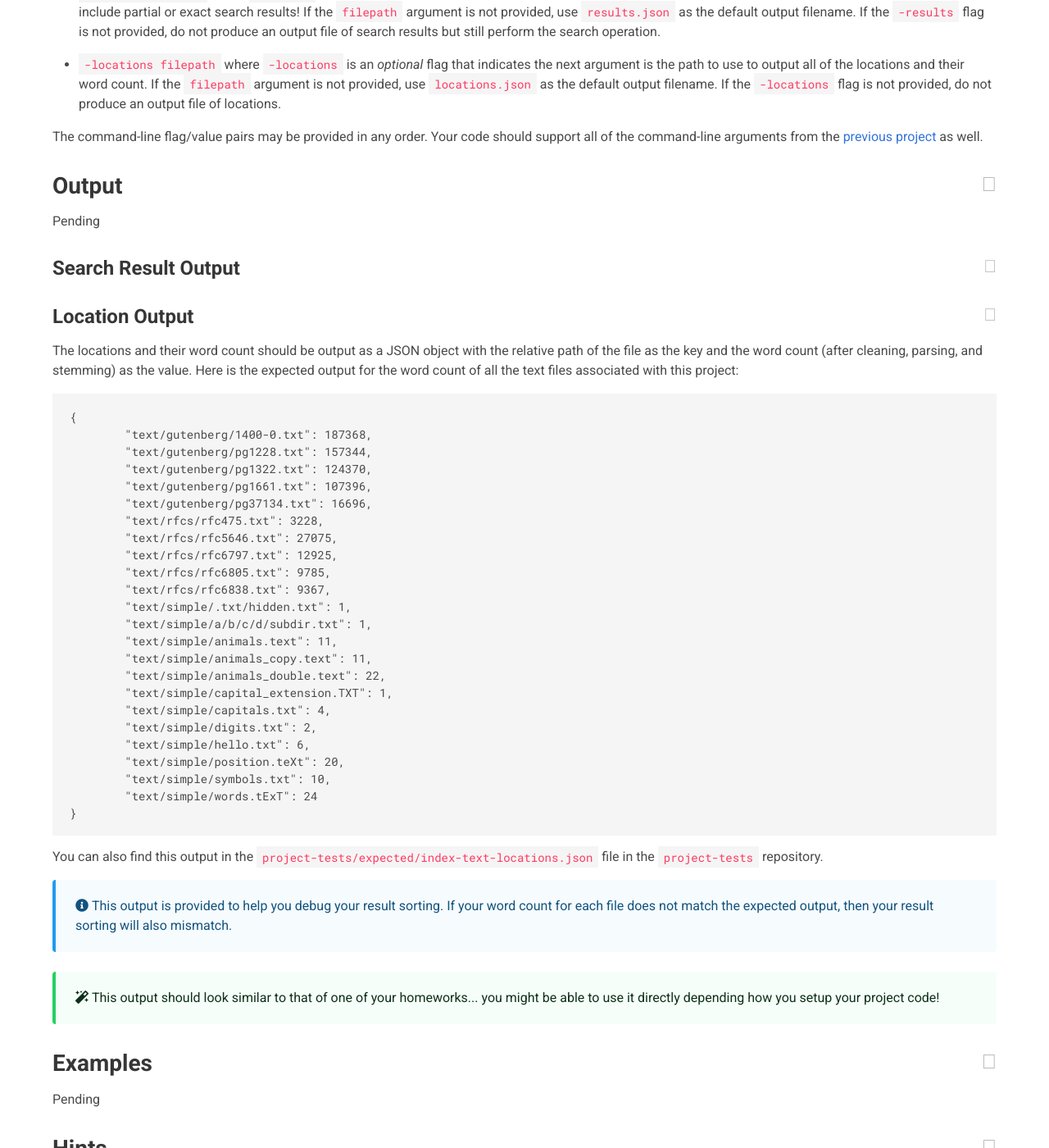
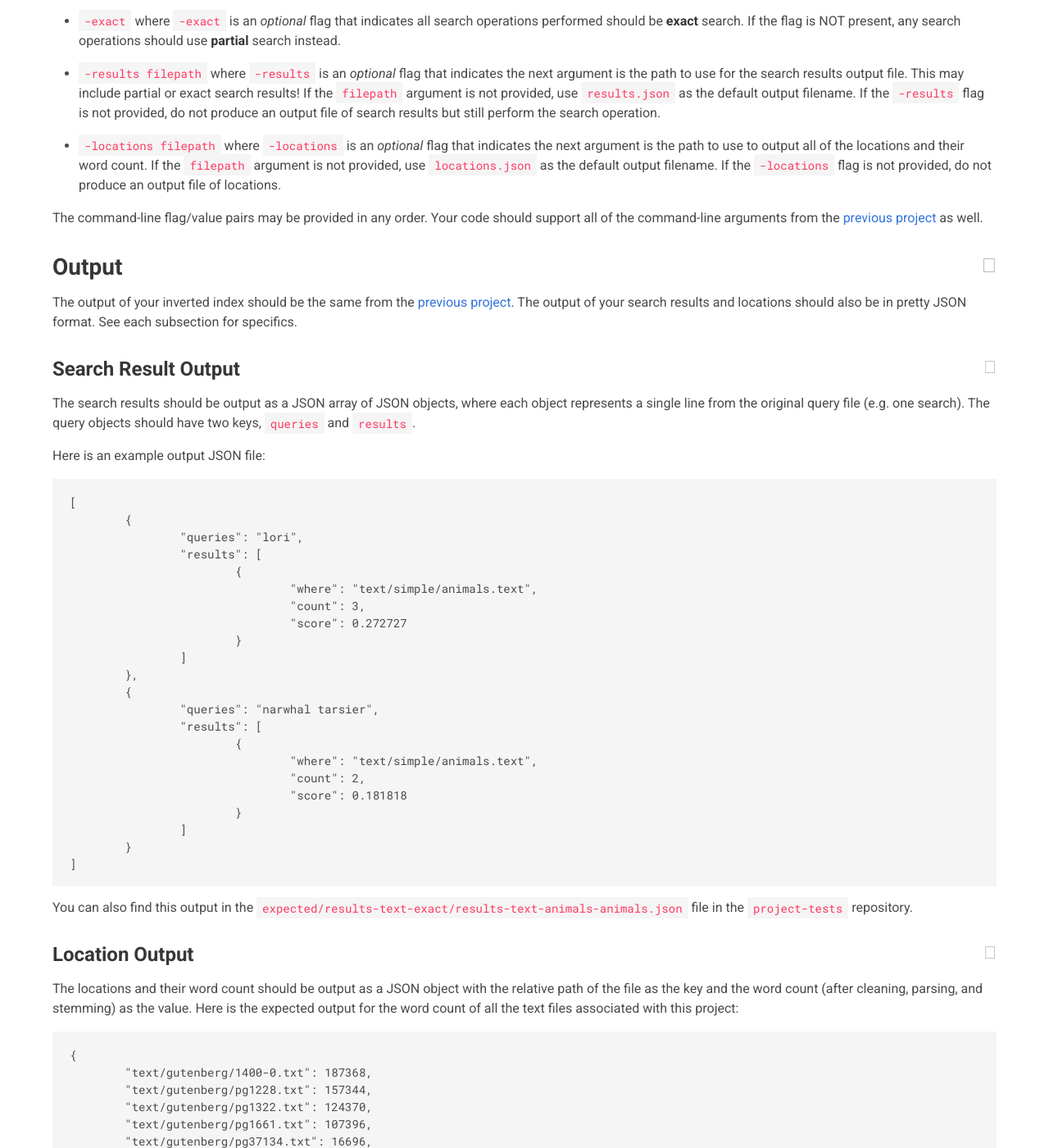
Before and after one commit to usf-cs212-fall2018/usf-cs212-fall2018.github.io, a Jekyll site: the page built from _posts/2018-09-12-project-2.md, in a window 1280 px wide and 1400 px high, scrolled down 880 px. Shown: the whole window at 82% size. Built offline with Jekyll 4.4.1, drawn with Linux system fonts in a browser that asks for light colours; nearby versions of some CDN libraries; some of the changed text lies outside the part shown.

Commit message:
Starting text for search result output.

````diff
--- a/_posts/2018-09-12-project-2.md
+++ b/_posts/2018-09-12-project-2.md
@@ -10,6 +10,10 @@ For this project, you will extend your [previous project]({% post_url 2018-08-27
 Pending.
 
 {% include section.html level="h2" name="Functionality" %}
+
+Pending
+
+{% include section.html level="h3" name="Query File Parsing" %}
 
 Pending
 
@@ -34,11 +38,40 @@ The command-line flag/value pairs may be provided in any order. Your code should
 
 {% include section.html level="h2" name="Output" %}
 
-Pending
+The output of your inverted index should be the same from the [previous project]({% post_url 2018-08-27-project-1 %}). The output of your search results and locations should also be in pretty JSON format. See each subsection for specifics.
 
 {% include section.html level="h3" name="Search Result Output" %}
 
+The search results should be output as a JSON array of JSON objects, where each object represents a single line from the original query file (e.g. one search). The query objects should have two keys, `queries` and `results`.
 
+Here is an example output JSON file:
+
+```javascript
+[
+	{
+		"queries": "lori",
+		"results": [
+			{
+				"where": "text/simple/animals.text",
+				"count": 3,
+				"score": 0.272727
+			}
+		]
+	},
+	{
+		"queries": "narwhal tarsier",
+		"results": [
+			{
+				"where": "text/simple/animals.text",
+				"count": 2,
+				"score": 0.181818
+			}
+		]
+	}
+]
+```
+
+You can also find this output in the [`expected/results-text-exact/results-text-animals-animals.json`](https://github.com/usf-cs212-fall2018/project-tests/blob/master/expected/results-text-exact/results-text-animals-animals.json) file in the `project-tests` repository.
 
 {% include section.html level="h3" name="Location Output" %}
 
````
